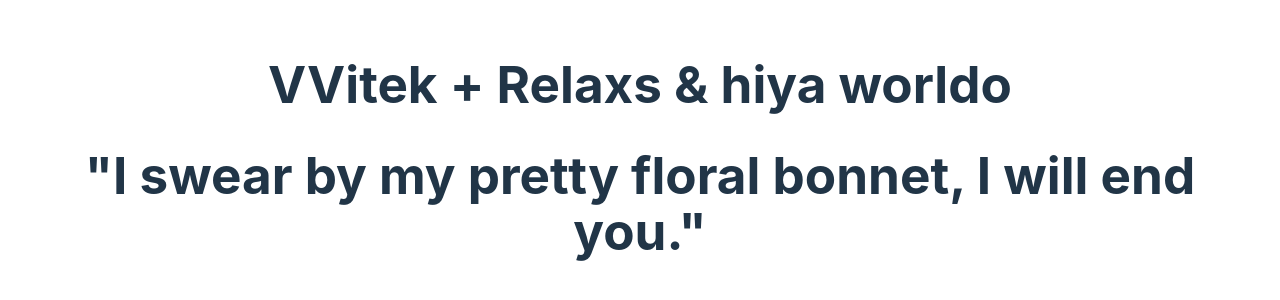
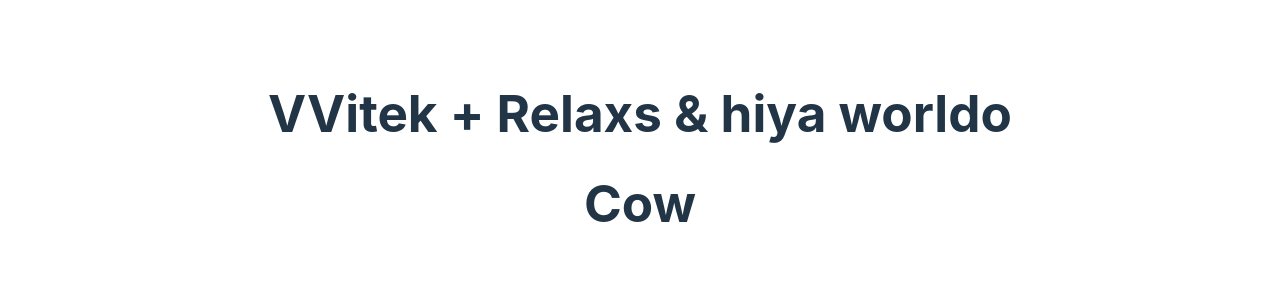
Before and after one commit to Bol-o/First-React, a React (Vite) app in the folder First-React/: page / in a window 1280 px wide. Shown: the part 242-542 px from the top of the page. Built offline with nearby package versions, Linux system fonts and the light colour scheme.

Commit message:
Learning about props
Props is there if in brackets, then in other comp-
onent if you do the animals={animals} that adds
a property 'animals' and it's value in our case,is
the const animals which here is an array.

```diff
--- a/First-React/src/Greeting.jsx
+++ b/First-React/src/Greeting.jsx
@@ -3,9 +3,12 @@
 // import './index.css'
 
 
- function Greeting() {
-    return <h1>&quot;I swear by my pretty floral bonnet, I will end you.&quot;</h1>;
+  export function Greeting(props) {
+    return <h1>{props.animals}</h1>;
   }
 
-
-  export default Greeting
+  export function Byeing(){
+    const animalss = ["Lion", "Cow", "Snake", "Lizard"];
+    const animals = animalss[1]
+    return <Greeting animals={animals}/>
+  }
--- a/First-React/src/main.jsx
+++ b/First-React/src/main.jsx
@@ -1,13 +1,17 @@
 import { StrictMode } from 'react'
 import { createRoot } from 'react-dom/client'
 import App from './App.jsx'
-import Greeting from './Greeting.jsx'
+import { Greeting, Byeing } from './Greeting.jsx'
+// import {Byeing} from './Greeting.jsx'
 import './index.css'
 
 createRoot(document.getElementById('root')).render(
   <StrictMode>
     <App />
+    {/* <Greeting />
+    <Greeting /> */}
+    <Byeing />
+    {/* <Byeing /> */}
     <Greeting />
-
   </StrictMode>,
 )
```
